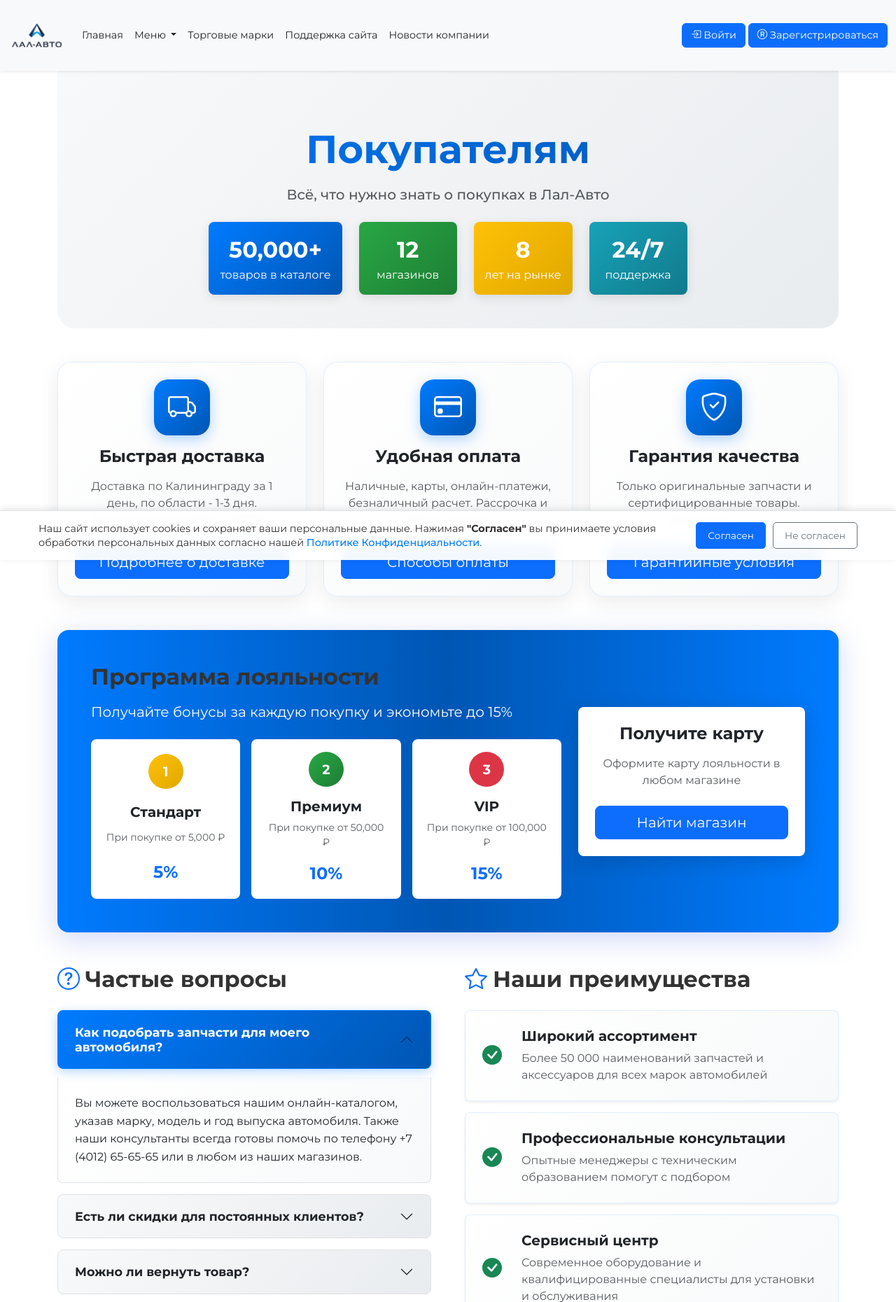
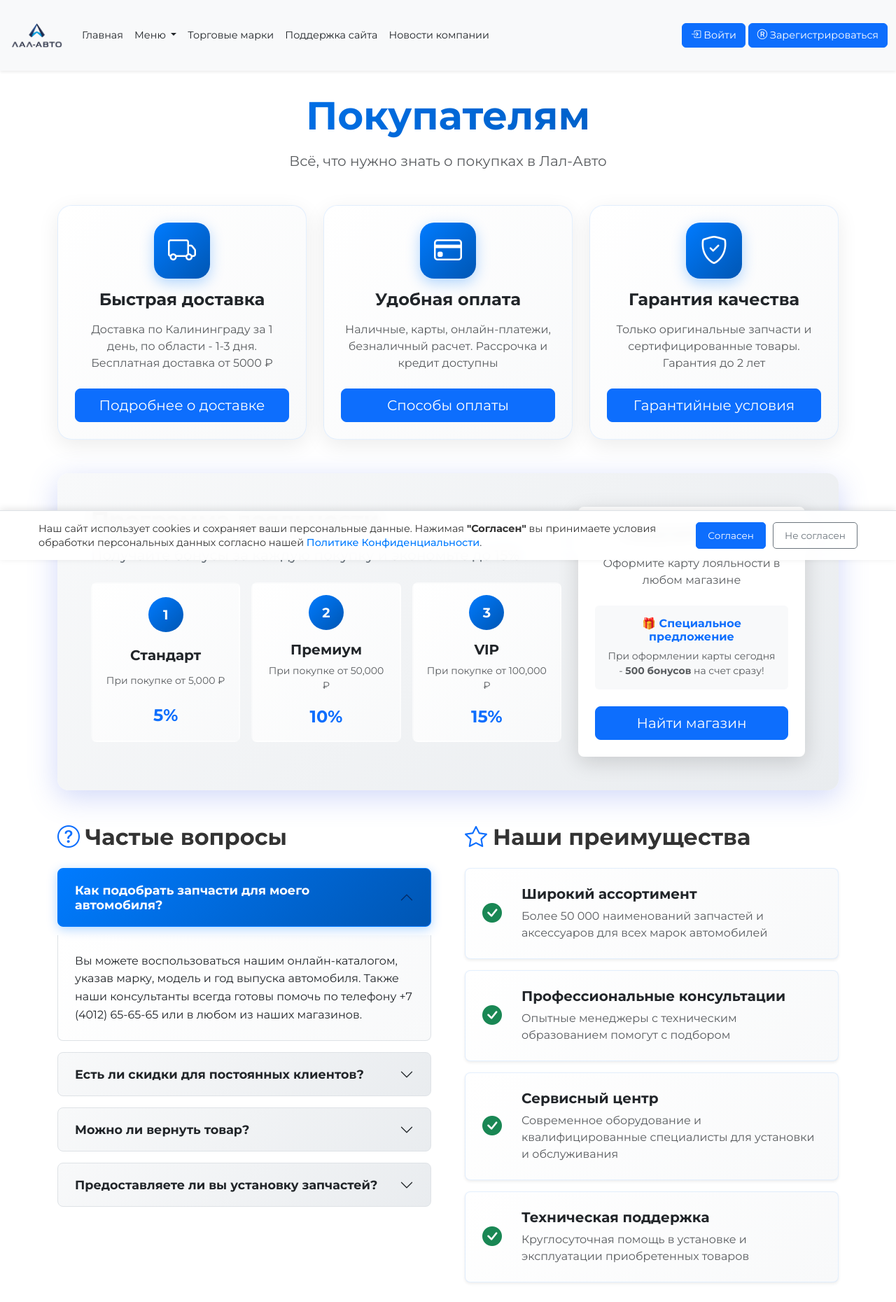
Before and after one commit to ArtyomAccount2/test.php, a PHP site: page /includes/customers.php in a window 1280 px wide. Shown: the top 1860 px of the page at 70% size. Run offline with PHP 8.4, Linux system fonts and the light colour scheme.

Commit message:
master59

```diff
--- a/css/customers-styles.css
+++ b/css/customers-styles.css
@@ -8,6 +8,9 @@
     height: 100%;
     position: relative;
     overflow: hidden;
+    display: flex;
+    flex-direction: column;
+    justify-content: space-around;
 }
 
 .info-card::before
@@ -178,14 +181,6 @@
     align-items: flex-start;
 }
 
-.hero-customers
-{
-    background: linear-gradient(135deg, #f8f9fa 0%, #e9ecef 100%);
-    border-radius: 25px;
-    padding: 3rem 2rem;
-    margin-bottom: 3rem;
-}
-
 .stat-card
 {
     min-width: 140px;
@@ -206,7 +201,7 @@
 
 .loyalty-program
 {
-    background: linear-gradient(90deg, #007bff, #0056b3, #007bff);
+    background: linear-gradient(135deg, #f8f9fa 0%, #e9ecef 100%);
     box-shadow: 0 10px 40px rgba(102, 126, 234, 0.3);
 }
 
@@ -214,6 +209,7 @@
 {
     transition: all 0.4s cubic-bezier(0.175, 0.885, 0.32, 1.275);
     border: 2px solid transparent;
+    background: linear-gradient(135deg, #ffffff 0%, #f8f9fa 100%);
 }
 
 .loyalty-card:hover
@@ -238,12 +234,21 @@
 {
     box-shadow: 0 8px 30px rgba(0, 0, 0, 0.15);
     transition: all 0.3s ease;
+    height: 100%;
+    display: flex;
+    flex-direction: column;
+    justify-content: center;
 }
 
 .loyalty-cta:hover
 {
     transform: translateY(-5px);
     box-shadow: 0 12px 35px rgba(0, 0, 0, 0.2);
+}
+
+.loyalty-cta .btn
+{
+    margin-top: auto;
 }
 
 .purchase-process
@@ -366,21 +371,6 @@
     background: linear-gradient(135deg, #007bff 0%, #0056b3 100%);
 }
 
-.bg-success
-{
-    background: linear-gradient(135deg, #28a745 0%, #1e7e34 100%);
-}
-
-.bg-warning
-{
-    background: linear-gradient(135deg, #ffc107 0%, #e0a800 100%);
-}
-
-.bg-info
-{
-    background: linear-gradient(135deg, #17a2b8 0%, #117a8b 100%);
-}
-
 .list-unstyled
 {
     display: flex;
--- a/includes/customers.php
+++ b/includes/customers.php
@@ -128,25 +128,7 @@ unset($_SESSION['form_data']);
 <div class="container my-5 pt-4">
     <div class="hero-customers text-center mb-5">
         <h1 class="display-4 fw-bold text-primary mb-3" style="padding-top: 60px;">Покупателям</h1>
-        <p class="lead-text fs-5 text-muted">Всё, что нужно знать о покупках в Лал-Авто</p>
-        <div class="stats-cards d-flex justify-content-center gap-4 mt-4 flex-wrap">
-            <div class="stat-card bg-primary text-white rounded-3 p-3">
-                <div class="stat-number fw-bold fs-2">50,000+</div>
-                <div class="stat-label">товаров в каталоге</div>
-            </div>
-            <div class="stat-card bg-success text-white rounded-3 p-3">
-                <div class="stat-number fw-bold fs-2">12</div>
-                <div class="stat-label">магазинов</div>
-            </div>
-            <div class="stat-card bg-warning text-white rounded-3 p-3">
-                <div class="stat-number fw-bold fs-2">8</div>
-                <div class="stat-label">лет на рынке</div>
-            </div>
-            <div class="stat-card bg-info text-white rounded-3 p-3">
-                <div class="stat-number fw-bold fs-2">24/7</div>
-                <div class="stat-label">поддержка</div>
-            </div>
-        </div>
+        <p class="lead fs-5 text-muted">Всё, что нужно знать о покупках в Лал-Авто</p>
     </div>
     <div class="row g-4 mb-5">
         <div class="col-md-4">
@@ -181,14 +163,14 @@ unset($_SESSION['form_data']);
         </div>
     </div>
     <div class="loyalty-program bg-gradient-primary rounded-4 p-5 text-white mb-5">
-        <div class="row align-items-center">
+        <div class="row">
             <div class="col-lg-8">
                 <h2 class="fw-bold mb-3">Программа лояльности</h2>
-                <p class="fs-5 mb-4">Получайте бонусы за каждую покупку и экономьте до 15%</p>
+                <p class="lead-text fs-5 mb-4">Получайте бонусы за каждую покупку и экономьте до 15%</p>
                 <div class="loyalty-levels row g-3">
                     <div class="col-md-4">
                         <div class="loyalty-card bg-white text-dark rounded-3 p-3 text-center h-100 d-flex flex-column justify-content-around">
-                            <div class="level-badge bg-warning text-white rounded-circle mx-auto mb-3">1</div>
+                            <div class="level-badge bg-primary text-white rounded-circle mx-auto mb-3">1</div>
                             <h5 class="fw-bold">Стандарт</h5>
                             <p class="small text-muted">При покупке от 5,000 ₽</p>
                             <div class="discount fw-bold text-primary fs-4">5%</div>
@@ -196,7 +178,7 @@ unset($_SESSION['form_data']);
                     </div>
                     <div class="col-md-4">
                         <div class="loyalty-card bg-white text-dark rounded-3 p-3 text-center h-100 d-flex flex-column justify-content-around">
-                            <div class="level-badge bg-success text-white rounded-circle mx-auto mb-3">2</div>
+                            <div class="level-badge bg-primary text-white rounded-circle mx-auto mb-3">2</div>
                             <h5 class="fw-bold">Премиум</h5>
                             <p class="small text-muted">При покупке от 50,000 ₽</p>
                             <div class="discount fw-bold text-primary fs-4">10%</div>
@@ -204,7 +186,7 @@ unset($_SESSION['form_data']);
                     </div>
                     <div class="col-md-4">
                         <div class="loyalty-card bg-white text-dark rounded-3 p-3 text-center h-100 d-flex flex-column justify-content-around">
-                            <div class="level-badge bg-danger text-white rounded-circle mx-auto mb-3">3</div>
+                            <div class="level-badge bg-primary text-white rounded-circle mx-auto mb-3">3</div>
                             <h5 class="fw-bold">VIP</h5>
                             <p class="small text-muted">При покупке от 100,000 ₽</p>
                             <div class="discount fw-bold text-primary fs-4">15%</div>
@@ -213,10 +195,14 @@ unset($_SESSION['form_data']);
                 </div>
             </div>
             <div class="col-lg-4 text-center">
-                <div class="loyalty-cta bg-white rounded-3 p-4 text-dark">
+                <div class="loyalty-cta bg-white rounded-3 p-4 text-dark h-100 d-flex flex-column justify-content-center">
                     <h4 class="fw-bold mb-3">Получите карту</h4>
                     <p class="text-muted mb-4">Оформите карту лояльности в любом магазине</p>
-                    <a href="shops.php" class="btn btn-primary btn-lg w-100">Найти магазин</a>
+                    <div class="special-offer bg-light rounded-2 p-3 mb-4">
+                        <h6 class="fw-bold text-primary mb-2">🎁 Специальное предложение</h6>
+                        <p class="small text-muted mb-0">При оформлении карты сегодня - <strong>500 бонусов</strong> на счет сразу!</p>
+                    </div>
+                    <a href="shops.php" class="btn btn-primary btn-lg w-100 mt-auto">Найти магазин</a>
                 </div>
             </div>
         </div>
@@ -357,11 +343,7 @@ unset($_SESSION['form_data']);
                         </div>
                     </div>
                 </div>
-            </div>
-        </div>
-    </div>
-    <div class="purchase-process bg-light rounded-4 p-5">
-        <h2 class="text-center mb-5 fw-bold">Процесс покупки</h2>
+                <h2 class="text-center mt-5 mb-5 fw-bold">Процесс покупки</h2>
                 <div class="row g-4">
                     <div class="col-md-3">
                         <div class="process-step text-center">
@@ -372,23 +354,25 @@ unset($_SESSION['form_data']);
                     </div>
                     <div class="col-md-3">
                         <div class="process-step text-center">
-                    <div class="step-number bg-success text-white rounded-circle mx-auto mb-3">2</div>
+                            <div class="step-number bg-primary text-white rounded-circle mx-auto mb-3">2</div>
                             <h5 class="fw-bold">Оформление заказа</h5>
                             <p class="text-muted">Выбор способа доставки и оплаты</p>
                         </div>
                     </div>
                     <div class="col-md-3">
                         <div class="process-step text-center">
-                    <div class="step-number bg-warning text-white rounded-circle mx-auto mb-3">3</div>
+                            <div class="step-number bg-primary text-white rounded-circle mx-auto mb-3">3</div>
                             <h5 class="fw-bold">Получение товара</h5>
                             <p class="text-muted">Самовывоз или доставка</p>
                         </div>
                     </div>
                     <div class="col-md-3">
                         <div class="process-step text-center">
-                    <div class="step-number bg-info text-white rounded-circle mx-auto mb-3">4</div>
+                            <div class="step-number bg-primary text-white rounded-circle mx-auto mb-3">4</div>
                             <h5 class="fw-bold">Гарантийное обслуживание</h5>
                             <p class="text-muted">Поддержка и сервис</p>
+                        </div>
+                    </div>
                 </div>
             </div>
         </div>
```
Also changed, not shown: css/requisites-styles.css (+0 -22 lines), css/shops-styles.css (+2 -11 lines), includes/requisites.php (+8 -11 lines), includes/shops.php (+1 -15 lines). Lines whose indentation alone changed are shown as unchanged.
